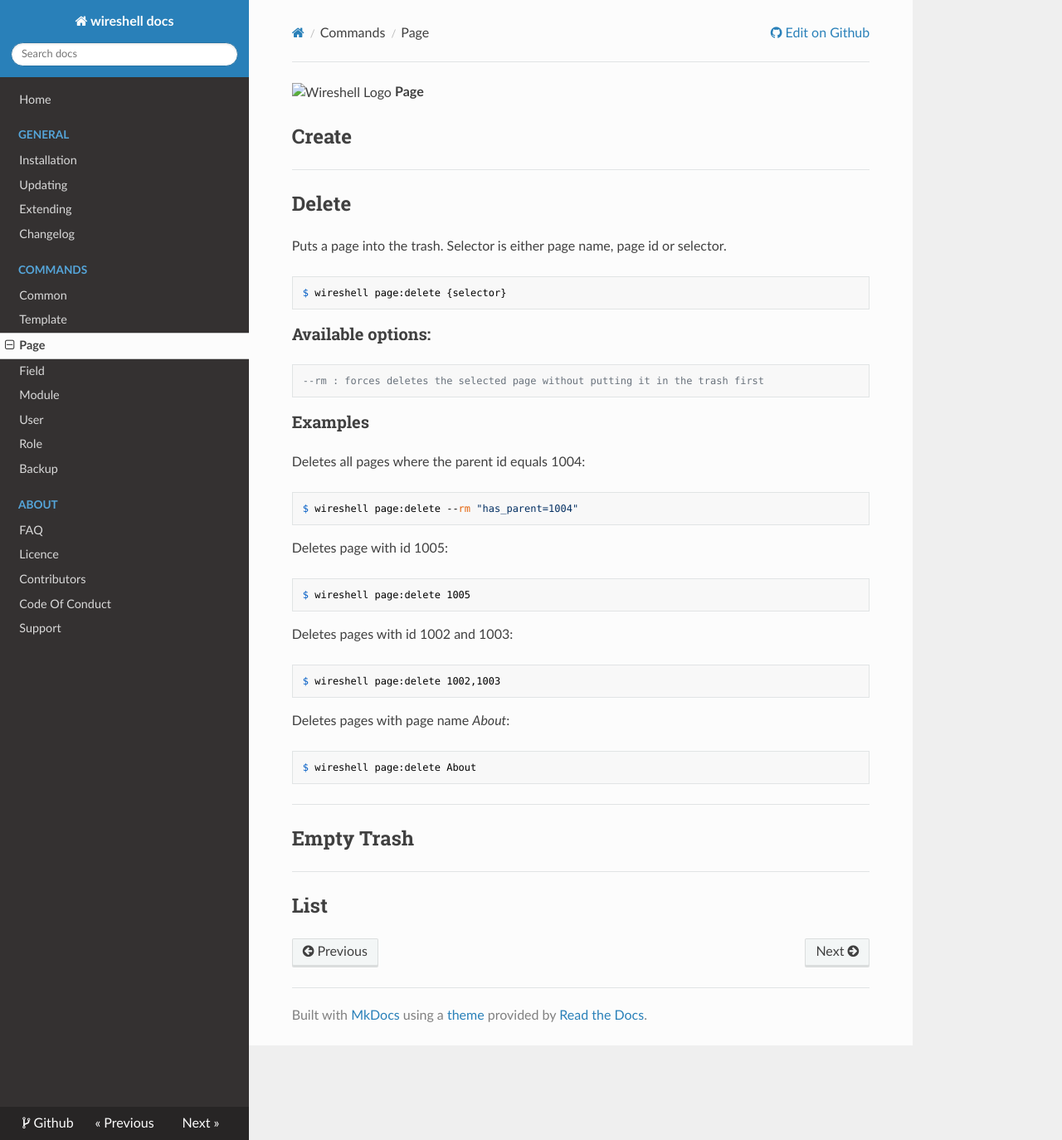
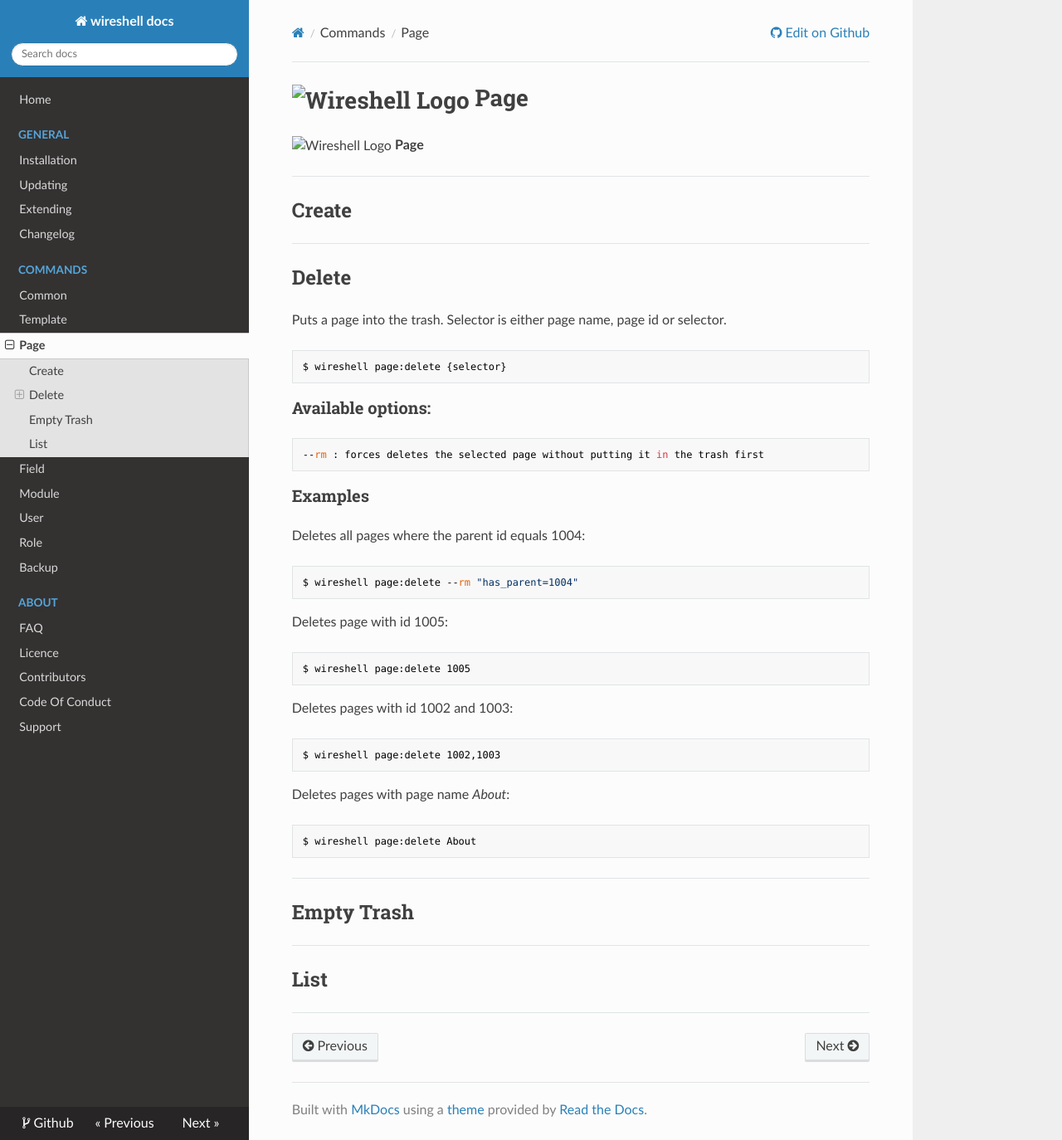
Before and after one commit to wireshell/wireshell, an MkDocs documentation site: the page built from docs/commands/page.md, in a window 1280 px wide and 1374 px high. Shown: the whole window at 83% size. Built offline with MkDocs 1.6.1, drawn with Linux system fonts in a browser that asks for light colours; nearby versions of some CDN libraries; old or Windows-style settings are respelled for this version of MkDocs.

Commit message:
updated css

````diff
--- a/docs/commands/page.md
+++ b/docs/commands/page.md
@@ -1,4 +1,8 @@
+# ![Wireshell Logo](http://wireshell.pw/favicon-16x16.png) Page
+
 ![Wireshell Logo](http://wireshell.pw/favicon-16x16.png) **Page**
+
+---
 
 ## Create
 
@@ -8,13 +12,13 @@
 
 Puts a page into the trash. Selector is either page name, page id or selector.
 
-```shell
+```sh
 $ wireshell page:delete {selector}
 ```
 
 ### Available options:
 
-```
+```sh
 --rm : forces deletes the selected page without putting it in the trash first
 ```
 
@@ -22,25 +26,25 @@ $ wireshell page:delete {selector}
 
 Deletes all pages where the parent id equals 1004:
 
-```console
+```sh
 $ wireshell page:delete --rm "has_parent=1004"
 ```
 
 Deletes page with id 1005:
 
-```shell
+```sh
 $ wireshell page:delete 1005
 ```
 
 Deletes pages with id 1002 and 1003:
 
-```shell
+```sh
 $ wireshell page:delete 1002,1003
 ```
 
 Deletes pages with page name *About*:
 
-```shell
+```sh
 $ wireshell page:delete About
 ```
 
@@ -51,3 +55,5 @@ $ wireshell page:delete About
 ---
 
 ## List
+
+---
--- a/docs/extra.css
+++ b/docs/extra.css
@@ -1,8 +1,17 @@
-.toctree-l4 {
+/* do not display nested headline in menu bar except h2 */
+.wy-menu-vertical .toctree-l4,
+.wy-menu-vertical .toctree-l5,
+.wy-menu-vertical .toctree-l6 {
   display: none;
 }
 
 code.shell {
   margin-bottom: 2rem;
-  font-size: 1.2rem;
+  font-size: 1rem;
 }
+
+/* do not interprete -- as comment */
+code.shell .hljs-comment {
+  color: #333;
+  font-style: normal;
+}
````
